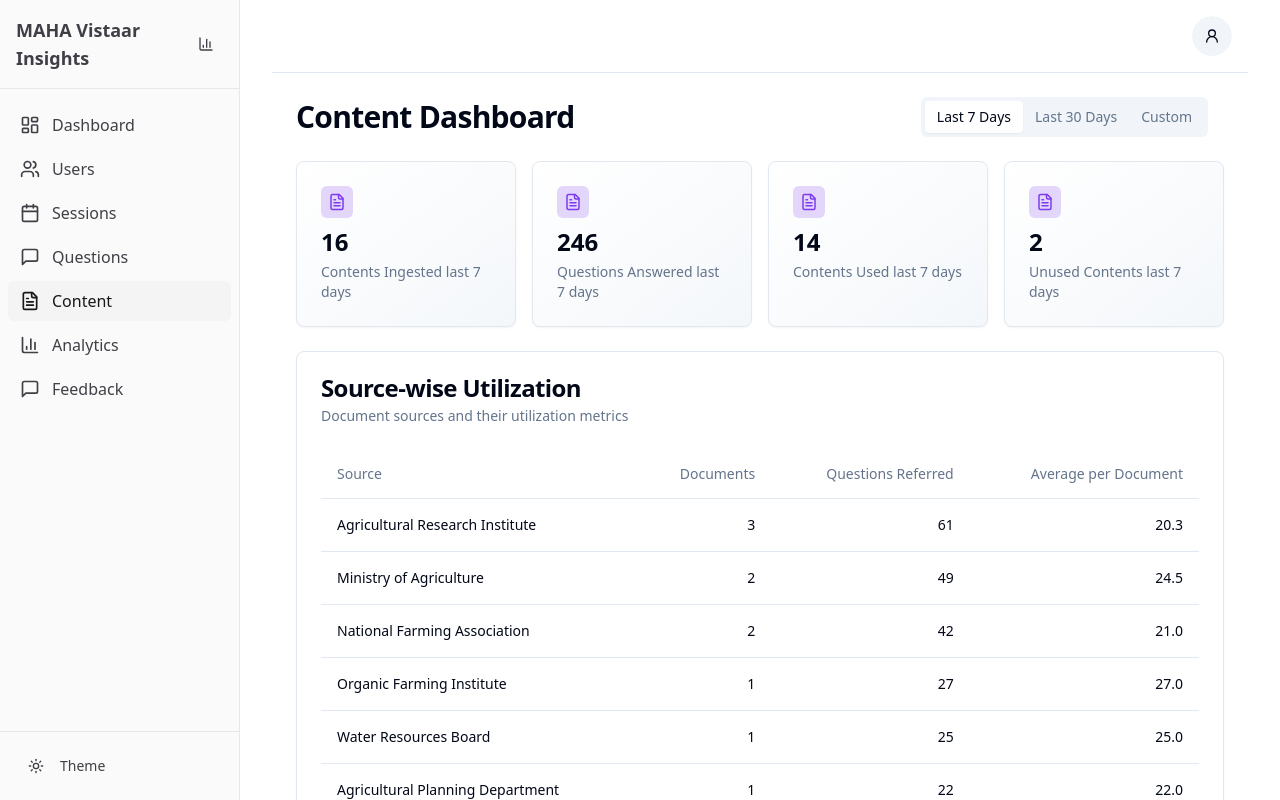
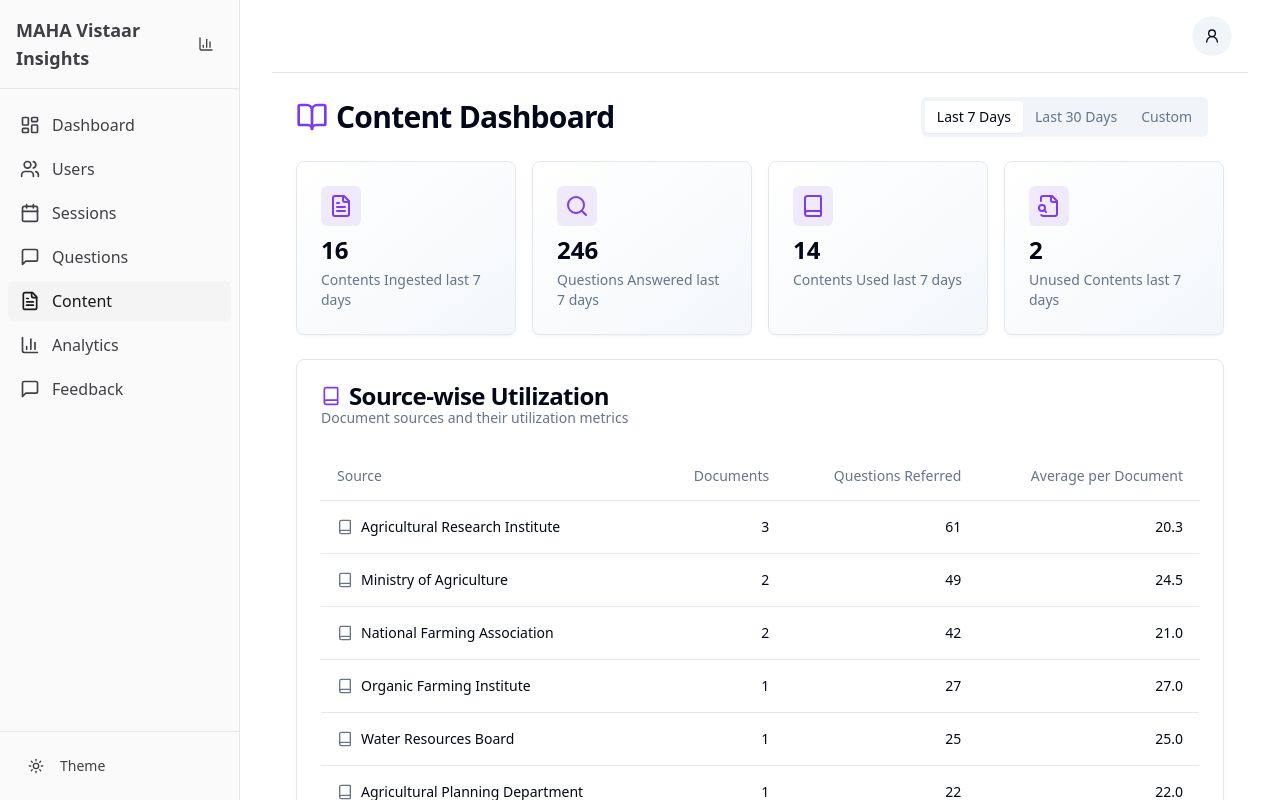
Before and after one commit to OpenAgriNet/oan-telemetry-dashboard-app, a React (Vite) app: page /content in a window 1280 px wide. Built offline with nearby package versions, Linux system fonts and the light colour scheme.

Commit message:
feat: Add icons to improve UI

```diff
--- a/src/components/dashboard/MetricCard.tsx
+++ b/src/components/dashboard/MetricCard.tsx
@@ -1,6 +1,6 @@
 
 import React from "react";
-import { Card, CardContent, CardHeader, CardTitle } from "@/components/ui/card";
+import { Card, CardContent, CardHeader } from "@/components/ui/card";
 
 interface MetricCardProps {
   title: string;
@@ -40,7 +40,7 @@ const MetricCard: React.FC<MetricCardProps> = ({
   return (
     <Card className="card-gradient overflow-hidden">
       <CardHeader className="flex flex-row items-center justify-between pb-2 space-y-0">
-        <div className="h-8 w-8 rounded-md bg-primary/20 flex items-center justify-center text-primary">
+        <div className="h-10 w-10 rounded-md bg-primary/10 flex items-center justify-center text-primary">
           {icon}
         </div>
       </CardHeader>
--- a/src/pages/Content.tsx
+++ b/src/pages/Content.tsx
@@ -3,7 +3,7 @@ import React, { useState } from "react";
 import { Card, CardContent, CardHeader, CardTitle, CardDescription } from "@/components/ui/card";
 import { Tabs, TabsContent, TabsList, TabsTrigger } from "@/components/ui/tabs";
 import { Table, TableBody, TableCell, TableHead, TableHeader, TableRow } from "@/components/ui/table";
-import { FileText } from "lucide-react";
+import { FileText, BookOpen, Book, Search, FileSearch, ArrowUp } from "lucide-react";
 import DateRangePicker from "@/components/dashboard/DateRangePicker";
 import contentData from "../data/contentData.json";
 import { format } from "date-fns";
@@ -70,7 +70,9 @@ const Content: React.FC = () => {
   return (
     <div className="space-y-6">
       <div className="flex justify-between items-center">
-        <h1 className="text-3xl font-bold tracking-tight">Content Dashboard</h1>
+        <h1 className="text-3xl font-bold tracking-tight flex items-center gap-2">
+          <BookOpen className="text-primary" size={32} /> Content Dashboard
+        </h1>
         <div className="flex items-center space-x-2">
           <Tabs defaultValue="7days" value={activeTab} onValueChange={setActiveTab} className="mr-4">
             <TabsList>
@@ -85,35 +87,39 @@ const Content: React.FC = () => {
         </div>
       </div>
 
-      {/* Metrics Cards - Updated format */}
+      {/* Metrics Cards - With updated format */}
       <div className="grid gap-4 md:grid-cols-2 lg:grid-cols-4">
         <MetricCard
           title={contentData.metrics.totalContentsIngested.toString()}
           value={`Contents Ingested ${periodText}`}
-          icon={<FileText size={18} />}
+          icon={<FileText size={24} className="text-primary" />}
         />
         <MetricCard
           title={contentData.metrics.totalQuestionsAnswered.toString()}
           value={`Questions Answered ${periodText}`}
-          icon={<FileText size={18} />}
+          icon={<Search size={24} className="text-primary" />}
         />
         <MetricCard
           title={contentData.metrics.totalContentsUsed.toString()}
           value={`Contents Used ${periodText}`}
-          icon={<FileText size={18} />}
+          icon={<Book size={24} className="text-primary" />}
         />
         <MetricCard
           title={contentData.metrics.unusedContents.toString()}
           value={`Unused Contents ${periodText}`}
-          icon={<FileText size={18} />}
+          icon={<FileSearch size={24} className="text-primary" />}
         />
       </div>
 
-      {/* Source Utilization Section - Moved before Top 10 Most Used Contents */}
+      {/* Source Utilization Section - Improved with icon */}
       <Card>
-        <CardHeader>
-          <CardTitle>Source-wise Utilization</CardTitle>
-          <CardDescription>Document sources and their utilization metrics</CardDescription>
+        <CardHeader className="flex flex-row items-start justify-between">
+          <div>
+            <CardTitle className="flex items-center gap-2">
+              <Book size={20} className="text-primary" /> Source-wise Utilization
+            </CardTitle>
+            <CardDescription>Document sources and their utilization metrics</CardDescription>
+          </div>
         </CardHeader>
         <CardContent>
           <div className="overflow-auto">
@@ -129,7 +135,9 @@ const Content: React.FC = () => {
               <TableBody>
                 {contentData.sourceUtilization.map((source, index) => (
                   <TableRow key={index}>
-                    <TableCell className="font-medium">{source.source}</TableCell>
+                    <TableCell className="font-medium flex items-center gap-2">
+                      <Book size={16} className="text-muted-foreground" /> {source.source}
+                    </TableCell>
                     <TableCell className="text-right">{source.documentsCount}</TableCell>
                     <TableCell className="text-right">{source.questionsReferred}</TableCell>
                     <TableCell className="text-right">
@@ -145,11 +153,15 @@ const Content: React.FC = () => {
         </CardContent>
       </Card>
 
-      {/* Content Tables - Full row layout */}
+      {/* Content Tables - With icons */}
       <Card>
-        <CardHeader>
-          <CardTitle>Top 10 Most Used Contents</CardTitle>
-          <CardDescription>Contents that have been referred to answer questions most frequently</CardDescription>
+        <CardHeader className="flex flex-row items-start justify-between">
+          <div>
+            <CardTitle className="flex items-center gap-2">
+              <ArrowUp size={20} className="text-primary" /> Top 10 Most Used Contents
+            </CardTitle>
+            <CardDescription>Contents that have been referred to answer questions most frequently</CardDescription>
+          </div>
         </CardHeader>
         <CardContent>
           <div className="overflow-auto">
@@ -167,7 +179,9 @@ const Content: React.FC = () => {
               <TableBody>
                 {contentData.topUsedContents.map((content) => (
                   <TableRow key={content.id}>
-                    <TableCell className="font-medium">{content.name}</TableCell>
+                    <TableCell className="font-medium flex items-center gap-2">
+                      <FileText size={16} className="text-muted-foreground" /> {content.name}
+                    </TableCell>
                     <TableCell>{content.source}</TableCell>
                     <TableCell>{content.language}</TableCell>
                     <TableCell>{content.format}</TableCell>
@@ -182,9 +196,13 @@ const Content: React.FC = () => {
       </Card>
 
       <Card>
-        <CardHeader>
-          <CardTitle>Top Least Used Contents</CardTitle>
-          <CardDescription>Contents that have been referred to answer questions least frequently</CardDescription>
+        <CardHeader className="flex flex-row items-start justify-between">
+          <div>
+            <CardTitle className="flex items-center gap-2">
+              <ArrowUp size={20} className="text-primary rotate-180" /> Top Least Used Contents
+            </CardTitle>
+            <CardDescription>Contents that have been referred to answer questions least frequently</CardDescription>
+          </div>
         </CardHeader>
         <CardContent>
           <div className="overflow-auto">
@@ -202,7 +220,9 @@ const Content: React.FC = () => {
               <TableBody>
                 {contentData.leastUsedContents.map((content) => (
                   <TableRow key={content.id}>
-                    <TableCell className="font-medium">{content.name}</TableCell>
+                    <TableCell className="font-medium flex items-center gap-2">
+                      <FileText size={16} className="text-muted-foreground" /> {content.name}
+                    </TableCell>
                     <TableCell>{content.source}</TableCell>
                     <TableCell>{content.language}</TableCell>
                     <TableCell>{content.format}</TableCell>
```
